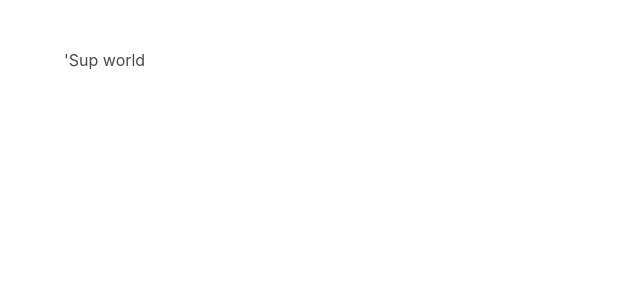
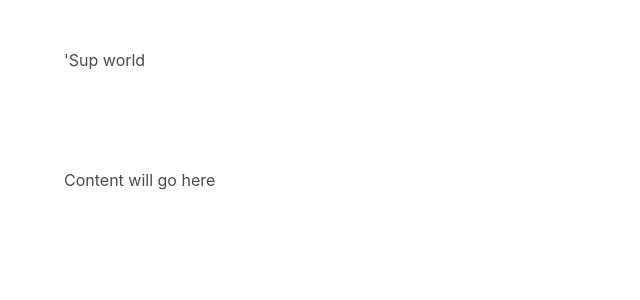
Before and after one commit to Leocano/telzir-interface, a React (Create React App) app: page / in a window 1280 px wide. Shown: the top 300 px of the page, without its empty margins (0-640 px from the left). Built offline with nearby package versions, Linux system fonts and the light colour scheme.

Commit message:
Add Content component

```diff
--- a/src/components/App/App.js
+++ b/src/components/App/App.js
@@ -1,10 +1,12 @@
 import React from 'react';
 import Header from '../Header/Header'
+import Content from '../Content/Content'
 
 const App = () => {
   return (
     <>
       <Header />
+      <Content />
     </>
   );
 }
--- /dev/null
+++ b/src/components/Content/Content.js
@@ -0,0 +1,15 @@
+import React from 'react';
+import Container from '../generic/Container'
+import Section from '../generic/Section'
+
+const Content = () => {
+  return (
+    <Section>
+      <Container>
+        <h1>Content will go here</h1>
+      </Container>
+    </Section>
+  );
+}
+
+export default Content;
```
